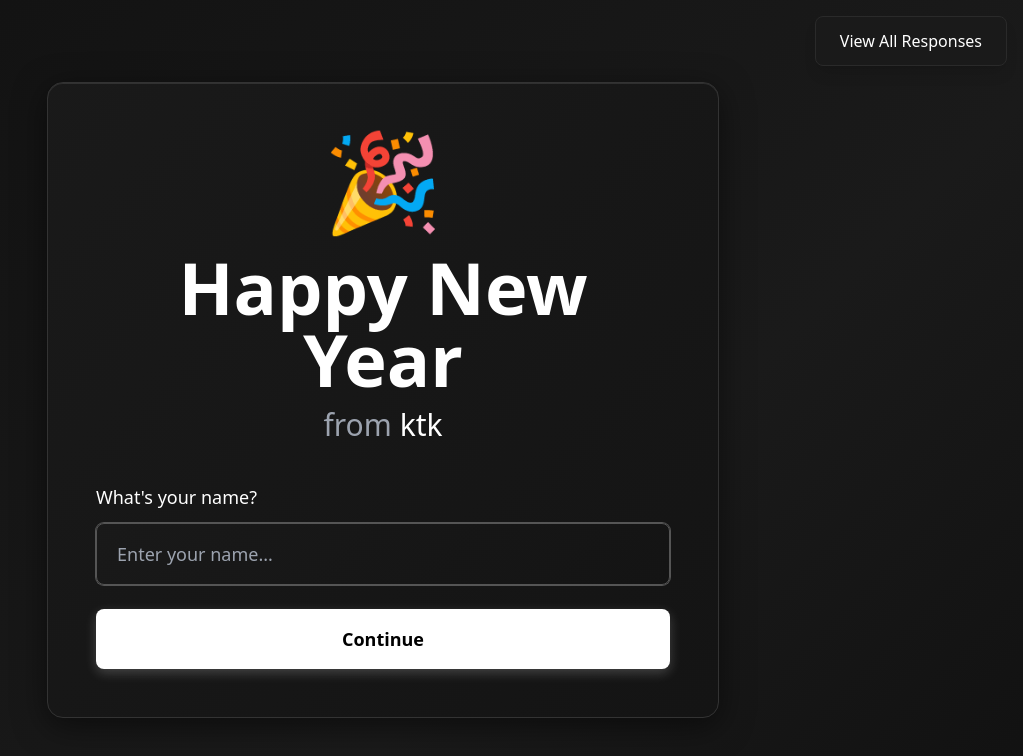
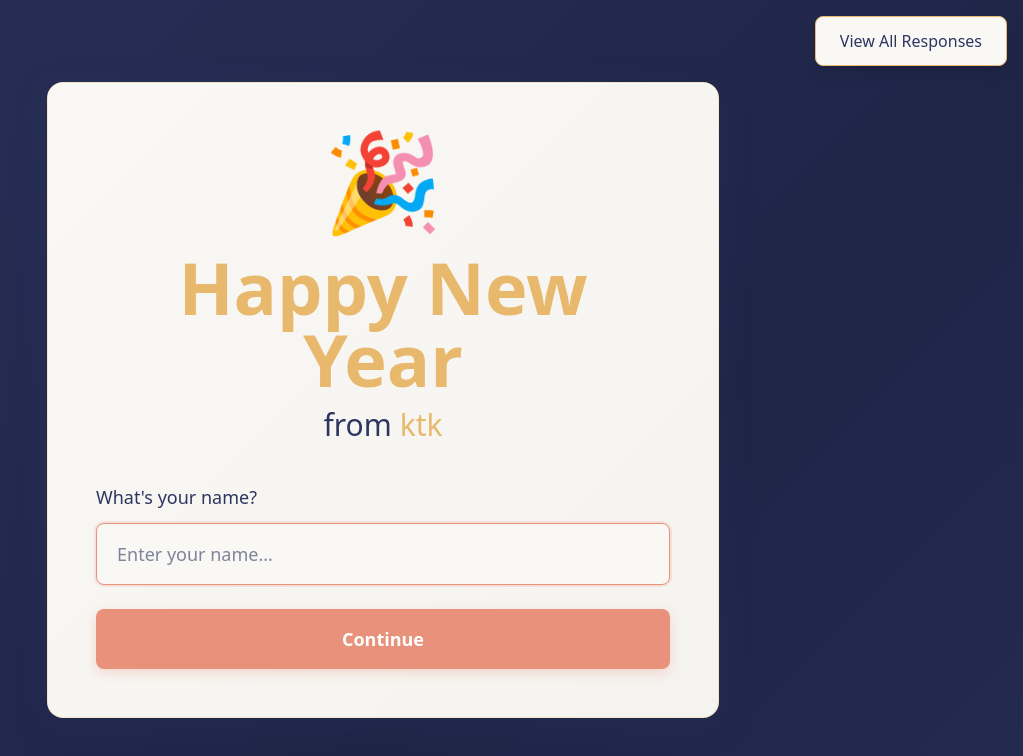
Before and after one commit to Ktkbisaria/NEWYEARDEV, a React (Vite) app in the folder frontend/: page / in a window 1280 px wide. Shown: the top 756 px of the page, without its empty margins (257-1280 px from the left). Built offline with nearby package versions, Linux system fonts and the light colour scheme.

Commit message:
Update to warm comforting color palette: Warm Midnight, Soft Gold, Clean Cream, Gentle Coral

```diff
--- a/frontend/src/App.jsx
+++ b/frontend/src/App.jsx
@@ -91,7 +91,11 @@ function Navigation() {
     return (
       <Link
         to="/"
-        className="fixed top-4 left-4 z-50 px-6 py-3 bg-white text-black font-semibold rounded-lg hover:bg-gray-100 transition-all shadow-lg"
+        className="fixed top-4 left-4 z-50 px-6 py-3 font-semibold rounded-lg transition-all shadow-lg"
+        style={{
+          background: '#E8927C',
+          color: 'white'
+        }}
       >
         Back to Form
       </Link>
@@ -99,12 +103,17 @@ function Navigation() {
   }
 
   return (
-    <Link
-      to="/view"
-      className="fixed top-4 right-4 z-50 px-6 py-3 bg-[#1a1a1a] text-white font-medium rounded-lg hover:bg-[#2a2a2a] transition-all border border-[#2a2a2a] shadow-lg"
-    >
-      View All Responses
-    </Link>
+      <Link
+        to="/view"
+        className="fixed top-4 right-4 z-50 px-6 py-3 font-medium rounded-lg transition-all shadow-lg"
+        style={{
+          background: '#FAF8F5',
+          color: '#2D3561',
+          border: '1px solid #E8B86D'
+        }}
+      >
+        View All Responses
+      </Link>
   )
 }
 
--- a/frontend/src/components/Page1.jsx
+++ b/frontend/src/components/Page1.jsx
@@ -15,20 +15,20 @@ function Page1({ name, updateFormData, nextPage }) {
     <div className="animate-fade-in">
       <div className="glass-effect rounded-2xl p-8 md:p-12">
         <div className="text-center mb-10">
-          <h1 className="text-6xl md:text-8xl font-bold text-white mb-6">
+          <h1 className="text-6xl md:text-8xl font-bold mb-6">
             🎉
           </h1>
-          <h2 className="text-5xl md:text-7xl font-bold text-white mb-3">
+          <h2 className="text-5xl md:text-7xl font-bold mb-3" style={{ color: '#E8B86D' }}>
             Happy New Year
           </h2>
-          <h3 className="text-2xl md:text-3xl font-light text-gray-400">
-            from <span className="text-white font-medium">ktk</span>
+          <h3 className="text-2xl md:text-3xl font-light" style={{ color: '#2D3561' }}>
+            from <span className="font-medium" style={{ color: '#E8B86D' }}>ktk</span>
           </h3>
         </div>
 
         <form onSubmit={handleSubmit} className="space-y-6">
           <div className="animate-slide-up">
-            <label className="block text-white text-lg font-medium mb-3">
+            <label className="block text-lg font-medium mb-3" style={{ color: '#2D3561' }}>
               What's your name?
             </label>
             <input
--- a/frontend/src/components/Page2.jsx
+++ b/frontend/src/components/Page2.jsx
@@ -15,17 +15,17 @@ function Page2({ plan, updateFormData, nextPage, prevPage }) {
     <div className="animate-fade-in">
       <div className="glass-effect rounded-2xl p-8 md:p-12">
         <div className="mb-8">
-          <h1 className="text-4xl md:text-5xl font-bold text-white mb-2">
+          <h1 className="text-4xl md:text-5xl font-bold mb-2" style={{ color: '#2D3561' }}>
             What's Your Plan?
           </h1>
-          <p className="text-gray-400 text-lg">
+          <p className="text-lg" style={{ color: '#2D3561', opacity: 0.7 }}>
             Tell us in detail what you're doing this New Year
           </p>
         </div>
 
         <form onSubmit={handleSubmit} className="space-y-6">
           <div className="animate-slide-up">
-            <label className="block text-white text-lg font-medium mb-3">
+            <label className="block text-lg font-medium mb-3" style={{ color: '#2D3561' }}>
               Share your New Year plans in detail
             </label>
             <textarea
--- a/frontend/src/components/Page3.jsx
+++ b/frontend/src/components/Page3.jsx
@@ -17,10 +17,10 @@ function Page3({ rating, updateFormData, nextPage, prevPage }) {
     <div className="animate-fade-in">
       <div className="glass-effect rounded-2xl p-8 md:p-12">
         <div className="mb-8">
-          <h1 className="text-4xl md:text-5xl font-bold text-white mb-2">
+          <h1 className="text-4xl md:text-5xl font-bold mb-2" style={{ color: '#2D3561' }}>
             Rate Your Plan
           </h1>
-          <p className="text-gray-400 text-lg">
+          <p className="text-lg" style={{ color: '#2D3561', opacity: 0.7 }}>
             How excited are you about your New Year plans?
           </p>
         </div>
@@ -35,16 +35,17 @@ function Page3({ rating, updateFormData, nextPage, prevPage }) {
                   onClick={() => setSelectedRating(star)}
                   className={`text-5xl md:text-6xl transition-all transform hover:scale-110 ${
                     star <= selectedRating
-                      ? 'text-white'
-                      : 'text-gray-600 hover:text-gray-400'
+                      ? ''
+                      : 'opacity-30 hover:opacity-50'
                   }`}
+                  style={star <= selectedRating ? { color: '#E8B86D' } : { color: '#2D3561' }}
                 >
                   ⭐
                 </button>
               ))}
             </div>
             {selectedRating > 0 && (
-              <p className="text-center text-white text-xl font-medium">
+              <p className="text-center text-xl font-medium" style={{ color: '#E8B86D' }}>
                 {selectedRating === 5 && "Amazing!"}
                 {selectedRating === 4 && "Great!"}
                 {selectedRating === 3 && "Nice!"}
--- a/frontend/src/components/Page4.jsx
+++ b/frontend/src/components/Page4.jsx
@@ -17,17 +17,17 @@ function Page4({ creative_response, updateFormData, nextPage, prevPage }) {
     <div className="animate-fade-in">
       <div className="glass-effect rounded-2xl p-8 md:p-12">
         <div className="mb-8">
-          <h1 className="text-4xl md:text-5xl font-bold text-white mb-2">
+          <h1 className="text-4xl md:text-5xl font-bold mb-2" style={{ color: '#2D3561' }}>
             One More Thing
           </h1>
-          <p className="text-gray-400 text-lg">
+          <p className="text-lg" style={{ color: '#2D3561', opacity: 0.7 }}>
             What's your New Year's wish or message?
           </p>
         </div>
 
         <form onSubmit={handleSubmit} className="space-y-6">
           <div className="animate-slide-up">
-            <label className="block text-white text-lg font-medium mb-3">
+            <label className="block text-lg font-medium mb-3" style={{ color: '#2D3561' }}>
               Your New Year's wish or message
             </label>
             <textarea
@@ -41,7 +41,7 @@ function Page4({ creative_response, updateFormData, nextPage, prevPage }) {
           </div>
 
           <div className="animate-slide-up">
-            <label className="block text-white text-lg font-medium mb-3">
+            <label className="block text-lg font-medium mb-3" style={{ color: '#2D3561' }}>
               Or pick an emoji
             </label>
             <div className="grid grid-cols-6 gap-3">
@@ -52,9 +52,15 @@ function Page4({ creative_response, updateFormData, nextPage, prevPage }) {
                   onClick={() => setSelectedEmoji(emoji)}
                   className={`text-3xl p-4 rounded-lg transition-all border ${
                     selectedEmoji === emoji
-                      ? 'bg-white text-black border-white'
-                      : 'bg-[#1a1a1a] border-[#2a2a2a] hover:border-[#3a3a3a]'
+                      ? 'border-[#E8927C]'
+                      : 'border-[#E8B86D]/30 hover:border-[#E8B86D]/50'
                   }`}
+                  style={selectedEmoji === emoji ? {
+                    background: '#E8927C',
+                    boxShadow: '0 2px 8px rgba(232, 146, 124, 0.3)'
+                  } : {
+                    background: '#FAF8F5'
+                  }}
                 >
                   {emoji}
                 </button>
--- a/frontend/src/index.css
+++ b/frontend/src/index.css
@@ -4,10 +4,10 @@
 
 @layer base {
   body {
-    background: linear-gradient(135deg, #000000 0%, #1a1a1a 25%, #0d0d0d 50%, #1a1a1a 75%, #000000 100%);
+    background: linear-gradient(135deg, #2D3561 0%, #1f2547 25%, #2D3561 50%, #1f2547 75%, #2D3561 100%);
     background-size: 400% 400%;
     animation: gradientShift 15s ease infinite;
-    @apply min-h-screen text-white;
+    @apply min-h-screen;
   }
 }
 
@@ -25,31 +25,33 @@
 
 @layer utilities {
   .glass-effect {
-    background: linear-gradient(135deg, rgba(26, 26, 26, 0.95) 0%, rgba(20, 20, 20, 0.95) 100%);
-    @apply border border-[#333333] backdrop-blur-sm shadow-2xl;
-    box-shadow: 0 8px 32px rgba(0, 0, 0, 0.5), inset 0 1px 0 rgba(255, 255, 255, 0.1);
+    background: linear-gradient(135deg, #FAF8F5 0%, #f5f3ef 100%);
+    @apply border border-[#E8B86D]/30 backdrop-blur-sm shadow-2xl;
+    box-shadow: 0 8px 32px rgba(45, 53, 97, 0.3), inset 0 1px 0 rgba(255, 255, 255, 0.5);
+    color: #2D3561;
   }
 
   .card-effect {
-    background: linear-gradient(135deg, rgba(21, 21, 21, 0.9) 0%, rgba(15, 15, 15, 0.9) 100%);
-    @apply border border-[#2a2a2a] hover:border-[#404040] transition-all;
-    box-shadow: 0 4px 16px rgba(0, 0, 0, 0.3), inset 0 1px 0 rgba(255, 255, 255, 0.05);
+    background: linear-gradient(135deg, #FAF8F5 0%, #f5f3ef 100%);
+    @apply border border-[#E8B86D]/20 hover:border-[#E8B86D]/40 transition-all;
+    box-shadow: 0 4px 16px rgba(45, 53, 97, 0.2), inset 0 1px 0 rgba(255, 255, 255, 0.3);
+    color: #2D3561;
   }
 
   .input-style {
-    background: linear-gradient(135deg, rgba(26, 26, 26, 0.8) 0%, rgba(20, 20, 20, 0.8) 100%);
-    @apply border border-[#333333] text-white placeholder:text-gray-400 focus:border-[#555555] focus:ring-1 focus:ring-[#555555] transition-all;
-    box-shadow: inset 0 2px 4px rgba(0, 0, 0, 0.3), 0 1px 0 rgba(255, 255, 255, 0.05);
+    background: #FAF8F5;
+    @apply border border-[#E8B86D]/30 text-[#2D3561] placeholder:text-[#2D3561]/60 focus:border-[#E8927C] focus:ring-2 focus:ring-[#E8927C]/20 transition-all;
+    box-shadow: inset 0 2px 4px rgba(45, 53, 97, 0.1), 0 1px 0 rgba(255, 255, 255, 0.5);
   }
 
   .button-primary {
-    @apply bg-white text-black font-semibold hover:bg-gray-100 transition-all shadow-lg;
-    box-shadow: 0 4px 12px rgba(255, 255, 255, 0.2);
+    @apply bg-[#E8927C] text-white font-semibold hover:bg-[#E8927C]/90 transition-all shadow-lg;
+    box-shadow: 0 4px 12px rgba(232, 146, 124, 0.3);
   }
 
   .button-secondary {
-    background: linear-gradient(135deg, rgba(42, 42, 42, 0.9) 0%, rgba(30, 30, 30, 0.9) 100%);
-    @apply text-white border border-[#404040] hover:border-[#555555] transition-all;
-    box-shadow: 0 2px 8px rgba(0, 0, 0, 0.4), inset 0 1px 0 rgba(255, 255, 255, 0.1);
+    background: linear-gradient(135deg, rgba(45, 53, 97, 0.1) 0%, rgba(45, 53, 97, 0.05) 100%);
+    @apply text-[#2D3561] border border-[#E8B86D]/30 hover:border-[#E8B86D]/50 hover:bg-[#E8B86D]/10 transition-all;
+    box-shadow: 0 2px 8px rgba(45, 53, 97, 0.1);
   }
 }
```
Also changed, not shown: frontend/src/components/Success.jsx (+12 -12 lines), frontend/src/components/ViewSubmissions.jsx (+24 -18 lines).
